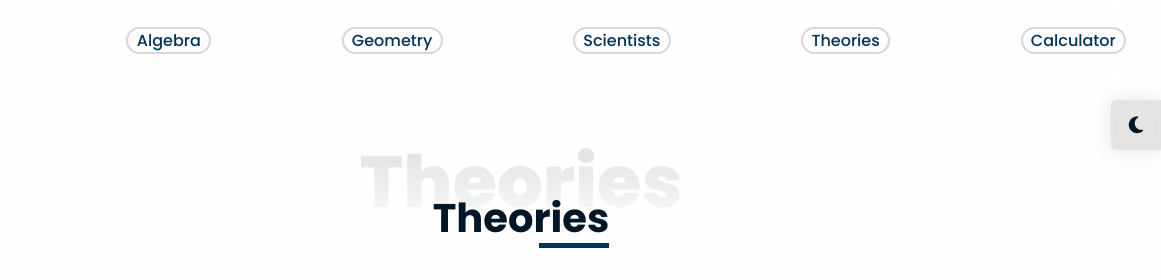
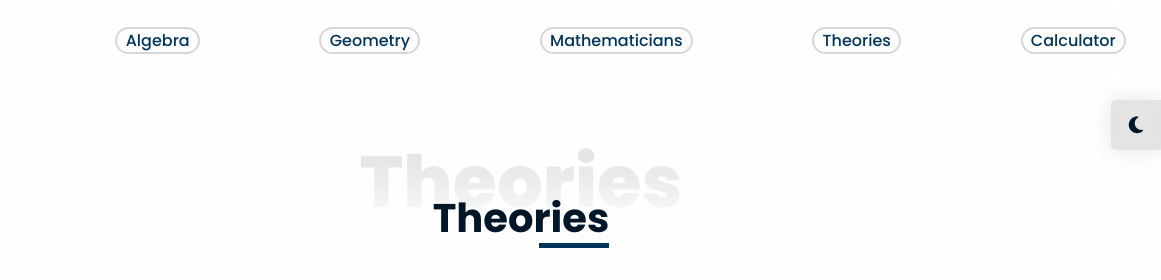
Before and after one commit to Mr-Techno128/maths, a plain HTML site: page theories.html in a window 1280 px wide. Shown: the top 280 px of the page, 119-1280 px from the left. Drawn offline with nearby package versions, Linux system fonts and the light colour scheme.

Commit message:
Update theories.html

```diff
--- a/theories.html
+++ b/theories.html
@@ -8,7 +8,7 @@
         <link rel="stylesheet" href="styling/theo.css">
         <link rel="stylesheet" href="https://cdnjs.cloudflare.com/ajax/libs/font-awesome/6.2.1/css/all.min.css">
          <script src="https://unpkg.com/scrollreveal"></script>
-        <title>Matemātikas</title>
+        <title>Matemātikas-Theories</title>
     </head>
 <body>
 
@@ -26,7 +26,7 @@
             <!-- <a class="logo" href="#home"><img src="images/logo2.png" alt="logo"></a> -->
                 <li><a href="index.html">&nbsp; Algebra &nbsp;</a></li>
                 <li><a href="index.html">&nbsp; Geometry &nbsp;</a></li>
-                <li><a href="scientists.html">&nbsp; Scientists &nbsp;</a></li>
+                <li><a href="scientists.html">&nbsp; Mathematicians &nbsp;</a></li>
                 <li><a href="#">&nbsp; Theories &nbsp;</a></li>
                 <li><a href="calc.html">&nbsp; Calculator &nbsp;</a></li>
         </ul>
```
